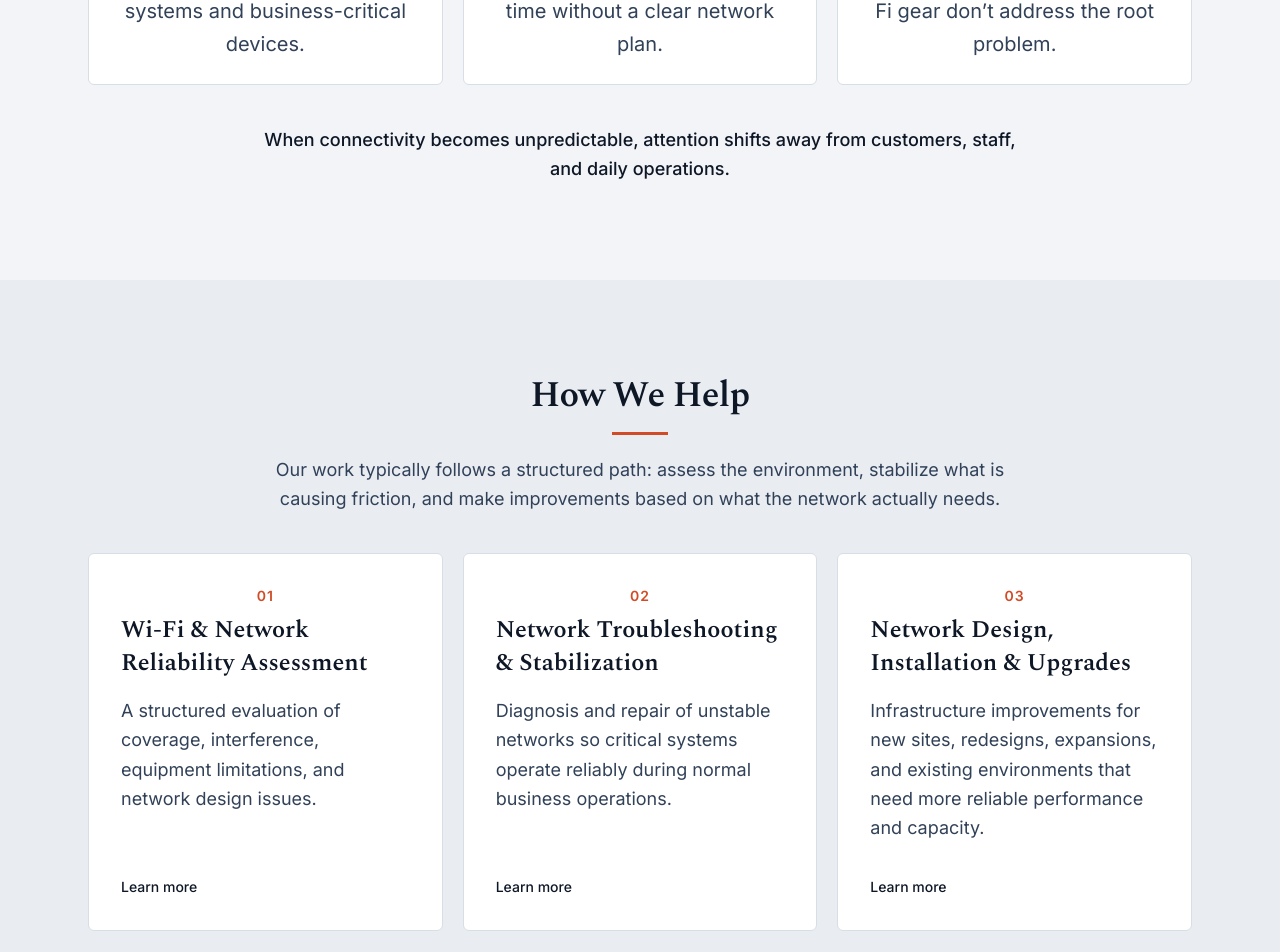
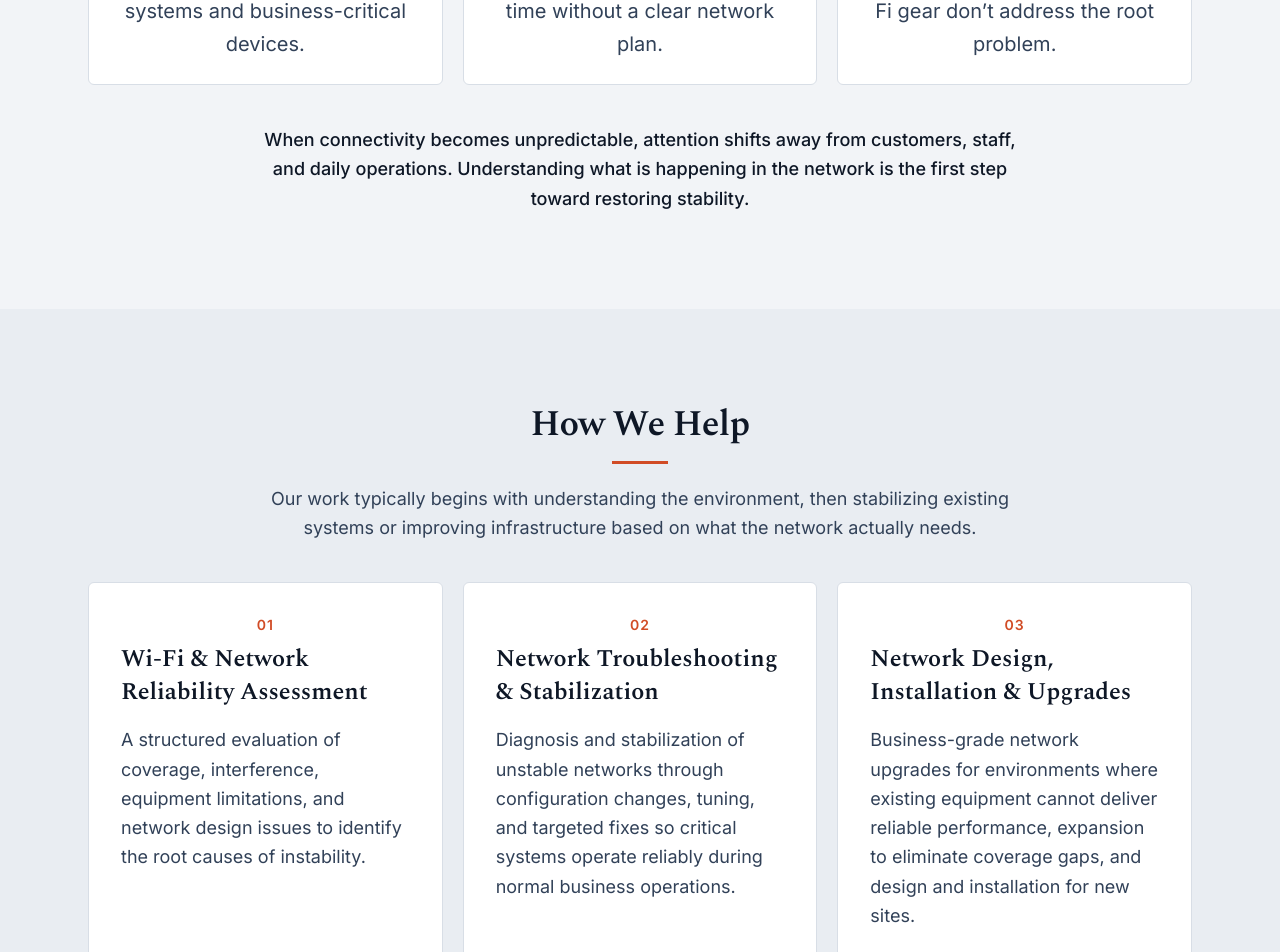
Before and after one commit to getpluggedinsf/website, a Next.js app: page / in a window 1280 px wide. Shown: the part 1460-2412 px from the top of the page. Built offline with nearby package versions, Linux system fonts and the light colour scheme.

Commit message:
Refine service descriptions and improve Problems-to-HowWeHelp transition

```diff
--- a/src/components/home/HowWeHelp.tsx
+++ b/src/components/home/HowWeHelp.tsx
@@ -10,7 +10,8 @@ const services = [
     body: (
       <>
         A structured evaluation of coverage, interference, equipment
-        limitations, and network design issues.
+        limitations, and network design issues to identify the root
+        causes of instability.
       </>
     ),
     href: "/services/reliability-review",
@@ -20,8 +21,9 @@ const services = [
     title: "Network Troubleshooting & Stabilization",
     body: (
       <>
-        Diagnosis and repair of unstable networks so critical systems operate
-        reliably during normal business operations.
+        Diagnosis and stabilization of unstable networks through configuration
+        changes, tuning, and targeted fixes so critical systems operate reliably
+        during normal business operations.
       </>
     ),
     href: "/services/network-troubleshooting",
@@ -31,8 +33,9 @@ const services = [
     title: "Network Design, Installation & Upgrades",
     body: (
       <>
-        Infrastructure improvements for new sites, redesigns, expansions, and
-        existing environments that need more reliable performance and capacity.
+        Business-grade network upgrades for environments where existing equipment
+        cannot deliver reliable performance, expansion to eliminate coverage gaps,
+        and design and installation for new sites.
       </>
     ),
     href: "/services/network-installation",
@@ -45,7 +48,7 @@ export default function HowWeHelp() {
       <SectionHeading
         align="center"
         title="How We Help"
-        body="Our work typically follows a structured path: assess the environment, stabilize what is causing friction, and make improvements based on what the network actually needs."
+        body="Our work typically begins with understanding the environment, then stabilizing existing systems or improving infrastructure based on what the network actually needs."
       />
 
       <div className="mt-10 grid gap-5 lg:grid-cols-3">
--- a/src/components/home/Problems.tsx
+++ b/src/components/home/Problems.tsx
@@ -89,7 +89,9 @@ export default function Problems() {
       <div className="mx-auto mt-10 max-w-3xl">
         <p className="text-center text-base font-medium leading-relaxed text-[var(--pip-ink)] md:text-lg">
           When connectivity becomes unpredictable, attention shifts away from
-          customers, staff, and daily operations.
+          customers, staff, and daily operations. Understanding what is happening in
+          the network is the first step toward restoring stability.
+
         </p>
       </div>
     </Section>
```
